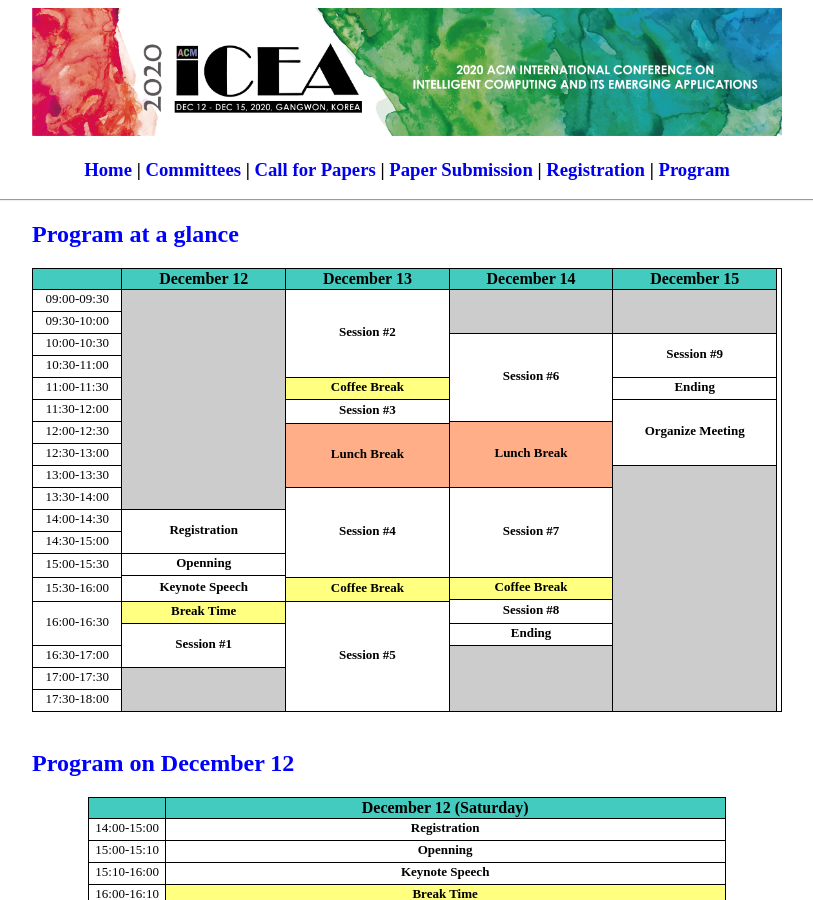
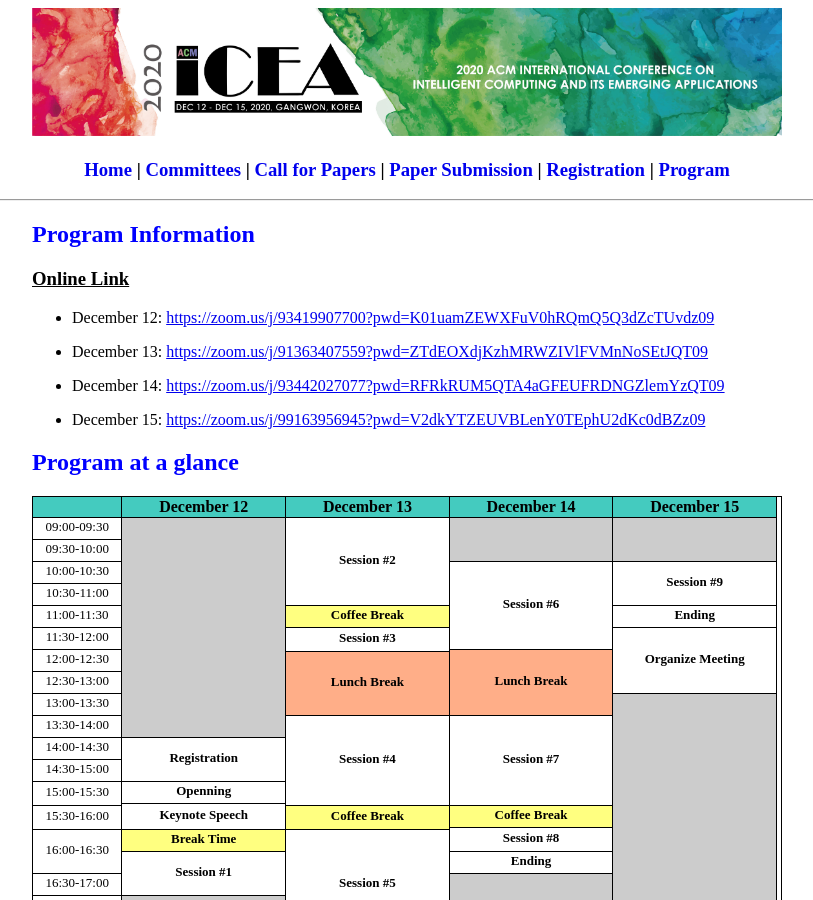
Before and after one commit to icea-conf/2020, a Jekyll site: the page built from program/index.html, in a window 1280 px wide and 900 px high. Shown: the whole window, without its empty margins (233-1046 px from the left). Built offline with Jekyll 4.4.1, drawn with Linux system fonts in a browser that asks for light colours.

Commit message:
Update index.html

```diff
--- a/program/index.html
+++ b/program/index.html
@@ -4,6 +4,16 @@
 ---
 <div class="container">
      <div class="content">
+          <div>
+               <h2 style="color:#0000FF">Program Information</h2>
+               <h3><u>Online Link</u></h3>
+               <ul>
+                    <li><p>December 12: <a target="_blank" href="https://zoom.us/j/93419907700?pwd=K01uamZEWXFuV0hRQmQ5Q3dZcTUvdz09">https://zoom.us/j/93419907700?pwd=K01uamZEWXFuV0hRQmQ5Q3dZcTUvdz09</a></p></li>
+                    <li><p>December 13: <a target="_blank" href="https://zoom.us/j/91363407559?pwd=ZTdEOXdjKzhMRWZIVlFVMnNoSEtJQT09">https://zoom.us/j/91363407559?pwd=ZTdEOXdjKzhMRWZIVlFVMnNoSEtJQT09</a></p></li>
+                    <li><p>December 14: <a target="_blank" href="https://zoom.us/j/93442027077?pwd=RFRkRUM5QTA4aGFEUFRDNGZlemYzQT09">https://zoom.us/j/93442027077?pwd=RFRkRUM5QTA4aGFEUFRDNGZlemYzQT09</a></p></li>
+                    <li><p>December 15: <a target="_blank" href="https://zoom.us/j/99163956945?pwd=V2dkYTZEUVBLenY0TEphU2dKc0dBZz09">https://zoom.us/j/99163956945?pwd=V2dkYTZEUVBLenY0TEphU2dKc0dBZz09</a></p></li>
+               </ul>
+          </div>
           <div>
                <h2 style="color:#0000FF">Program at a glance</h2>
                <center>
```
